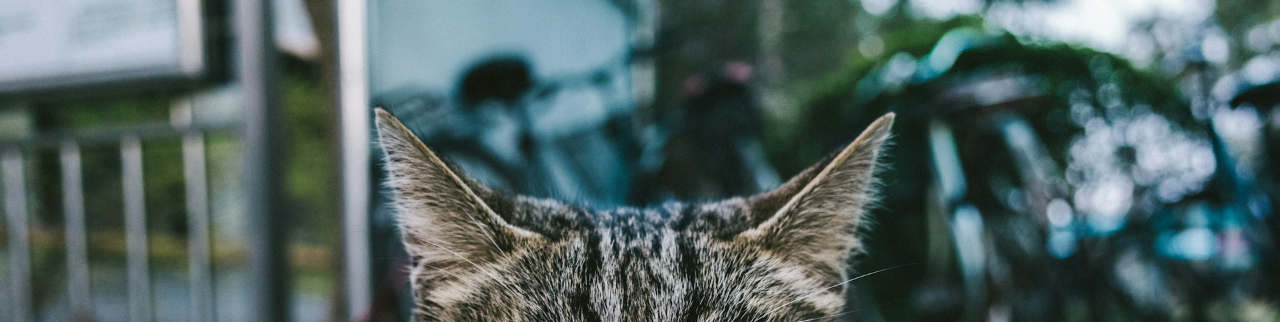
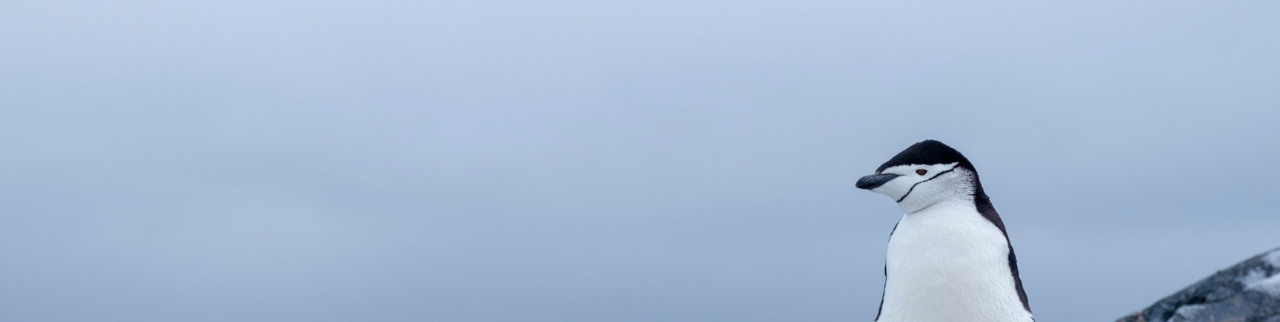
Before and after one commit to leahk92/TodaysTodo, a plain HTML site: page index.html in a window 1280 px wide. Shown: the top 322 px of the page. Drawn offline with Linux system fonts and the light colour scheme; a web font is replaced by a local one.

Commit message:
index.html

```diff
--- a/index.html
+++ b/index.html
@@ -43,6 +43,6 @@
     <script src="./js/today.js"></script>
     <script src="./js/todo.js"></script>
     <script src="./js/quote.js"></script>
-<!--     <script src="./js/backgroud.js"></script> -->
+    <script src="./js/backgroud.js"></script>
 </body>
 </html>
```
